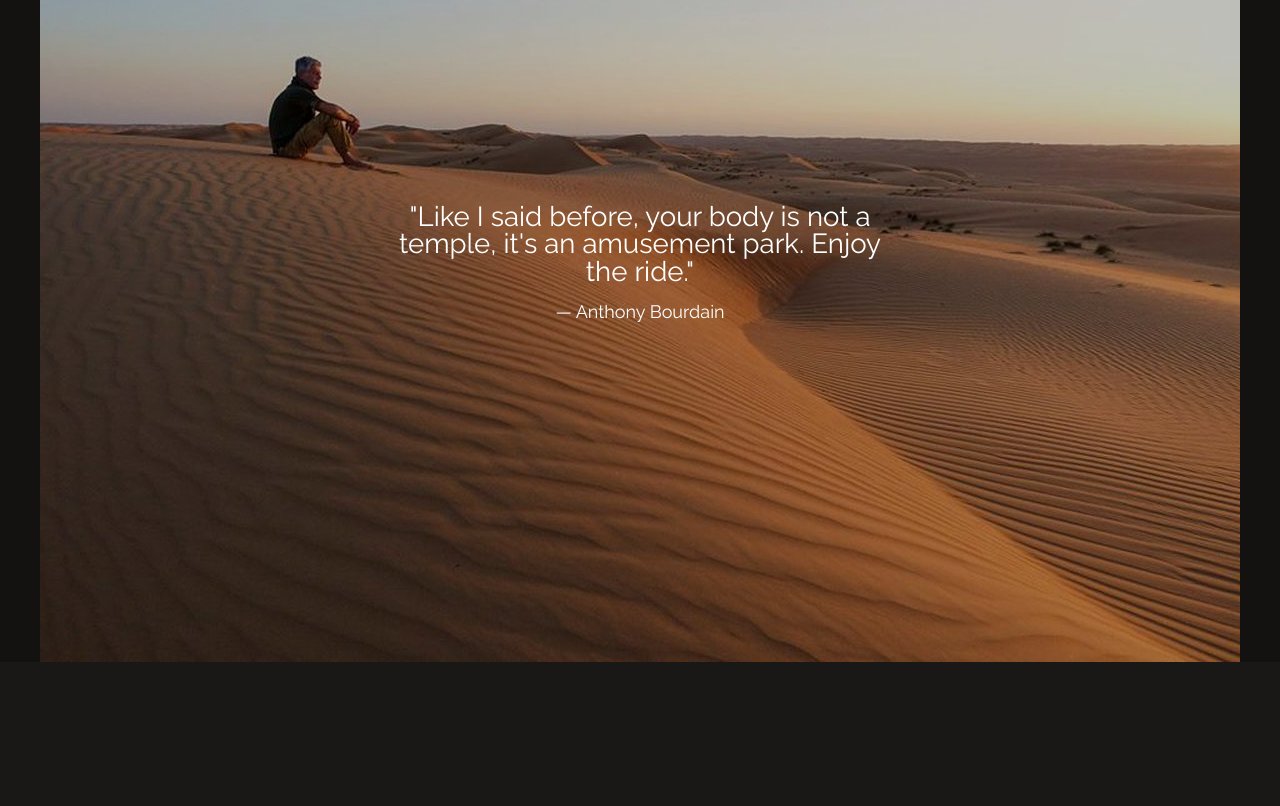
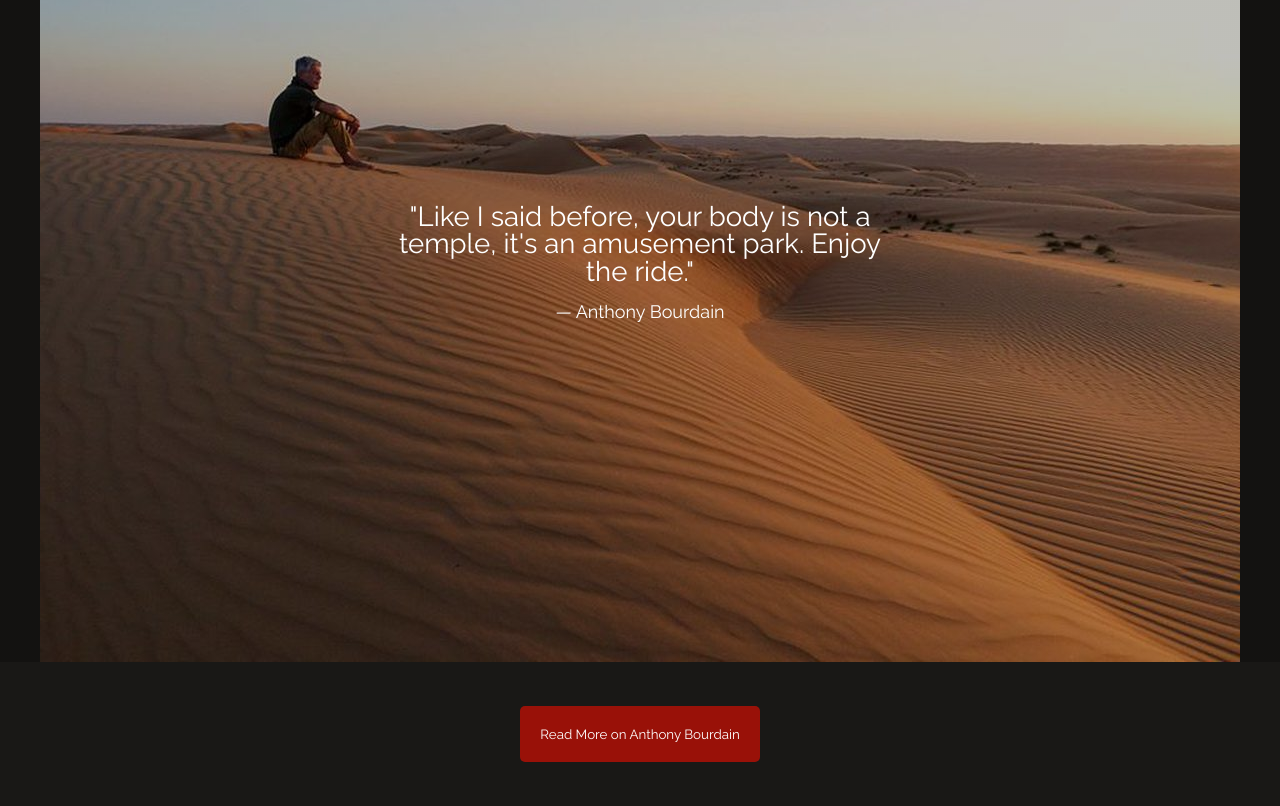
Before and after one commit to jemalmazar/fCC-p1-tribute_page, a website: page index.html in a window 1280 px wide. Shown: the part 3406-4212 px from the top of the page. Before the commit the page ends 4068 px from the top, so only its background shows below. Drawn offline with Linux system fonts and the light colour scheme.

Commit message:
Build read more button

```diff
--- a/index.html
+++ b/index.html
@@ -129,6 +129,17 @@
 
             </section>
 
+
+            <div class="read-more">
+
+                <button>
+                    <a href="https://en.wikipedia.org/wiki/Anthony_Bourdain" id="tribute-link" target="_blank">
+                        Read More on Anthony Bourdain
+                    </a>
+                </button>
+
+            </div>
+
         </main> <!-- #main -->
 
 
--- a/style.css
+++ b/style.css
@@ -225,6 +225,38 @@
 	padding: 1em 5em 0;
 }
 
+/* Read More */
+
+.read-more {
+	display: flex;
+	flex-direction: column;
+	justify-content: center;
+	height: 9em;
+	margin: 0 auto;
+}
+
+.read-more button {
+	background-color: var(--brandred);
+	padding: 1.5em;
+	border: none;
+	border-radius: 5px;
+}
+
+.read-more * a {
+	font-family: Raleway, sans-serif;
+	font-size: 1em;
+	color: #FFF;
+	text-decoration: none;
+}
+
+.read-more button:hover {
+	background-color: #E5100A;
+}
+
+.read-more * a:hover {
+	text-decoration: underline;
+}
+
 /*--------------------------------------------------------------
 # Media Breakpoints
 --------------------------------------------------------------*/
```
Also changed, not shown: build/css/style.min.css.
